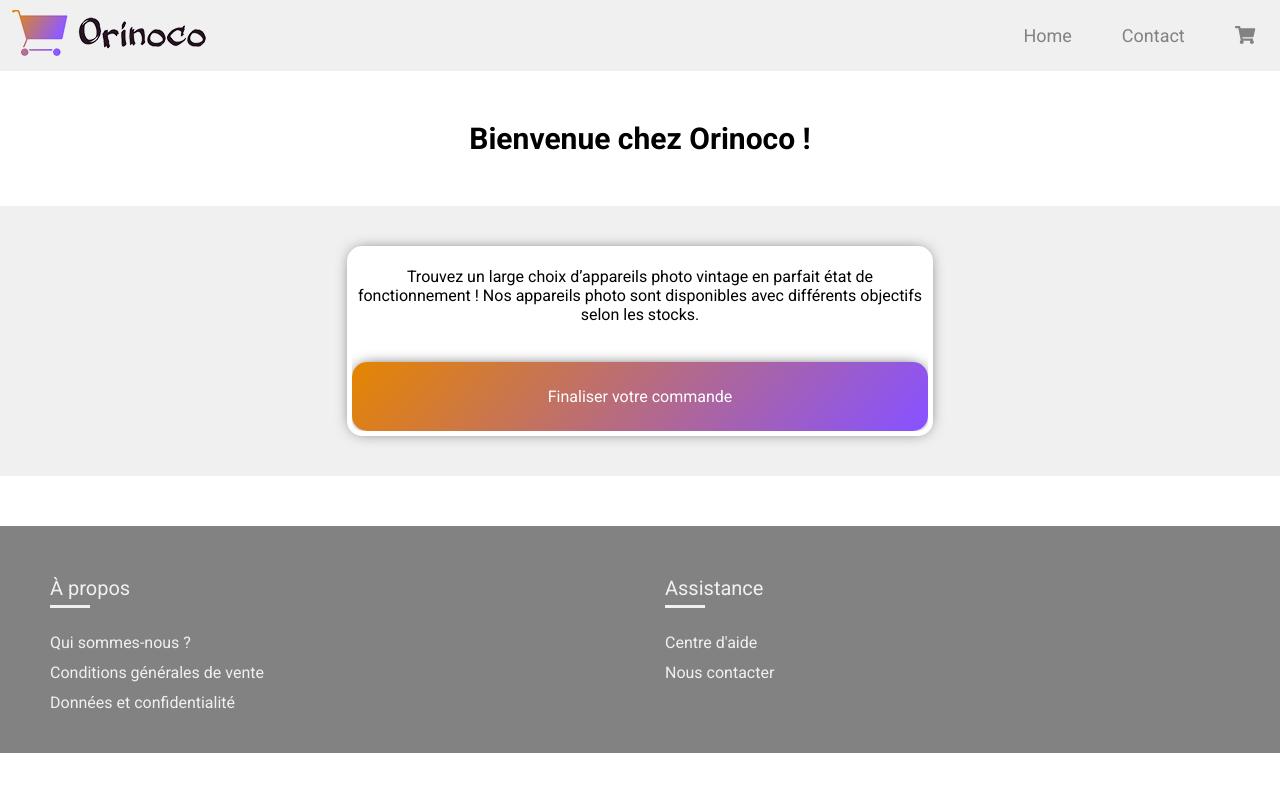
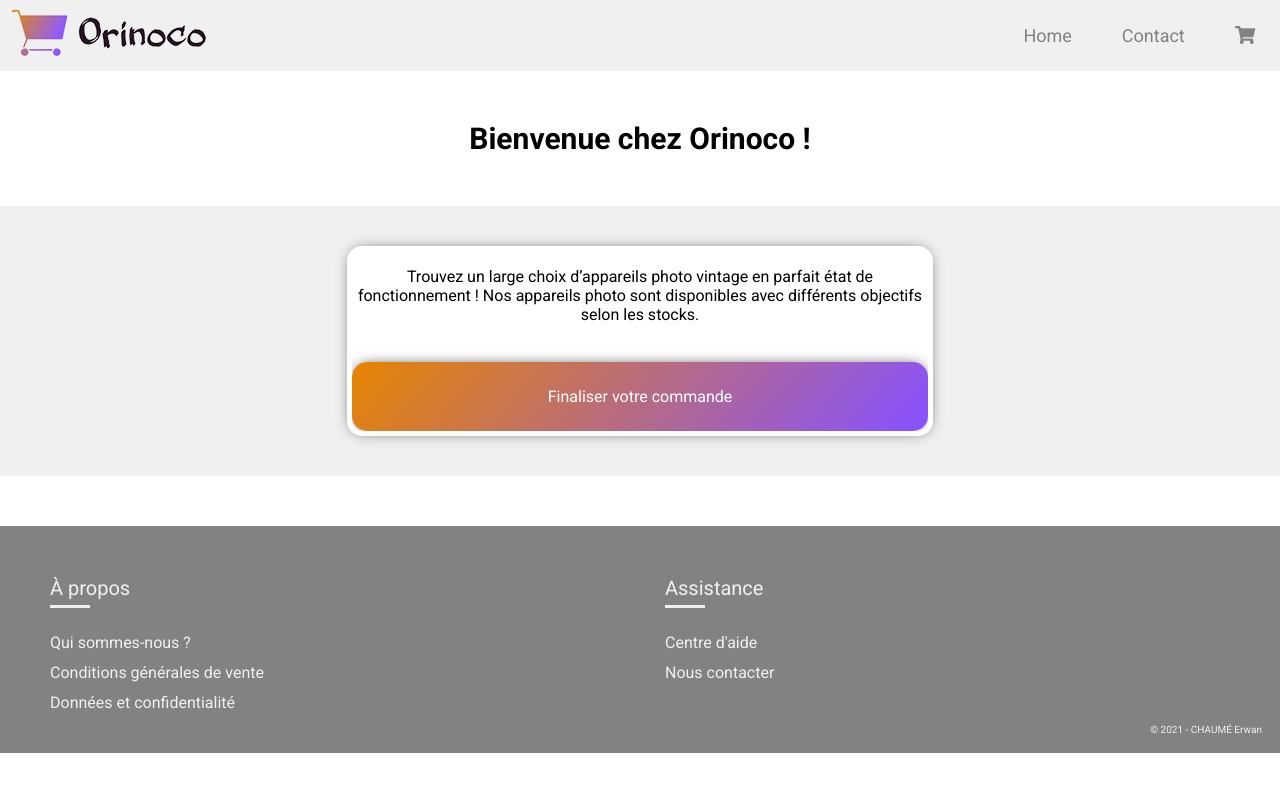
Before and after one commit to Elixir92i/ErwanChaume_5_02022021, a website: page index.html in a window 1280 px wide. Drawn offline with Linux system fonts and the light colour scheme; no server answers.

Commit message:
Copyright

```diff
--- a/index.html
+++ b/index.html
@@ -109,6 +109,7 @@
                 <li><a href="#popup">Nous contacter</a></li>
             </ul>
         </div>
+        <p class="copy">© 2021 - CHAUMÉ Erwan</p>
     </footer>
 
     <!-- SCRIPTS -->
```
